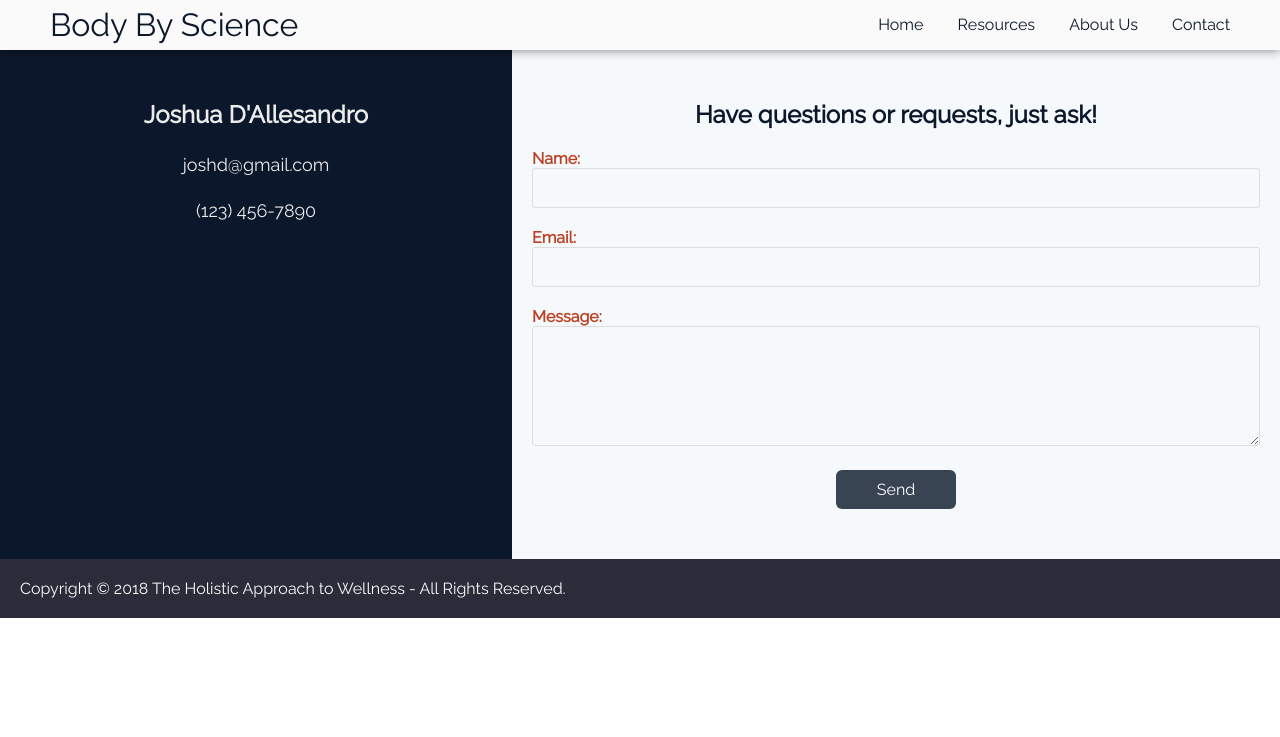
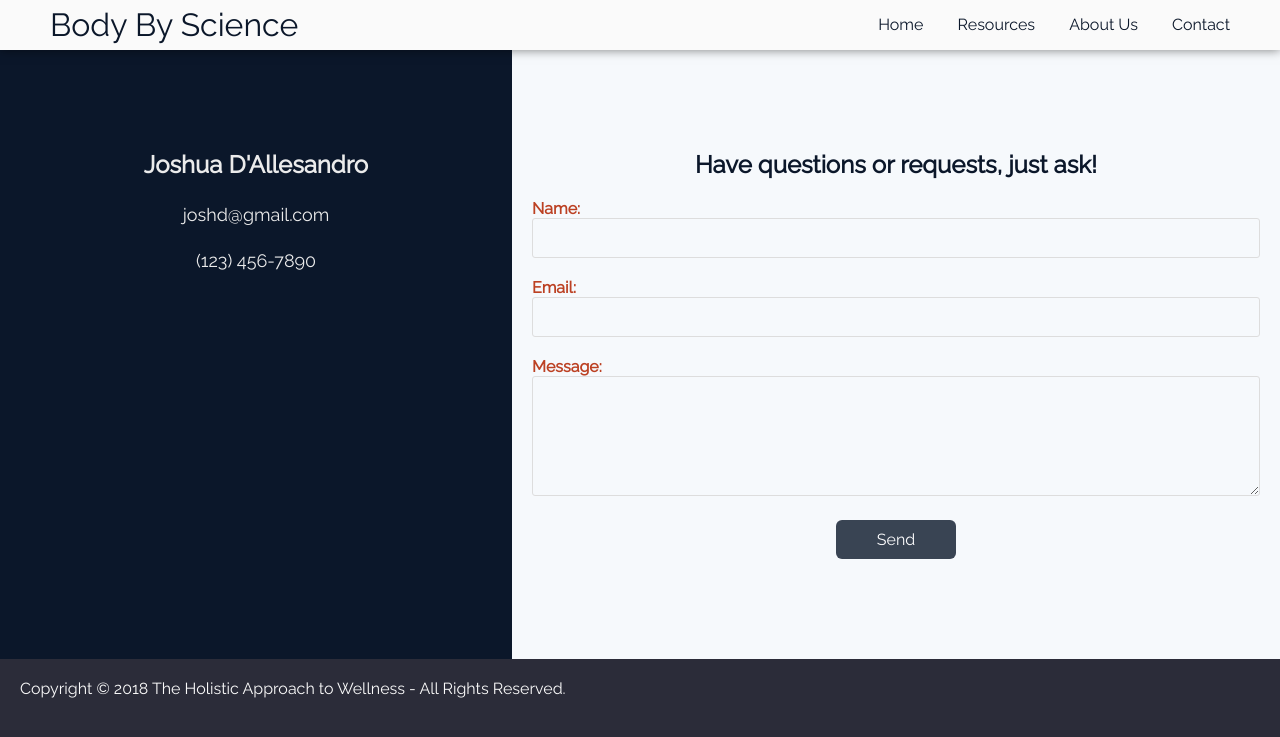
Before and after one commit to bdowe/body_by_science, a Python web app: template src/templates/contact.html in a window 1280 px wide. Shown: the top 737 px of the page. Run offline with Jinja, Linux system fonts and the light colour scheme; the template is opened without the code that fills it, so the values that code supplies are empty; style sheets or scripts are compiled from the project's sources; some libraries are stand-ins or nearby versions.

Commit message:
Style contact page

```diff
--- a/src/static/css/compiled/contact.css
+++ b/src/static/css/compiled/contact.css
@@ -5,7 +5,7 @@
   display: flex;
 }
 .contact .flex-row .flex-column {
-  padding: 100px 20px 50px;
+  padding: 150px 20px 100px;
 }
 .contact .flex-row .flex-column.contact-info {
   flex-basis: auto;
--- a/src/static/css/compiled/resources.css
+++ b/src/static/css/compiled/resources.css
@@ -1,3 +1,6 @@
+.resources {
+  background-color: #FFF;
+}
 .resources .page-form {
   padding-top: 50px;
 }
--- a/src/static/css/compiled/utilities.css
+++ b/src/static/css/compiled/utilities.css
@@ -1,3 +1,6 @@
+body {
+  background-color: #2B2C39;
+}
 .page-form {
   position: relative;
 }
--- a/src/static/css/contact.less
+++ b/src/static/css/contact.less
@@ -3,7 +3,7 @@
     .flex-row {
         display: flex;
         .flex-column {
-            padding: 100px 20px 50px;
+            padding: 150px 20px 100px;
             &.contact-info {
                 flex-basis: auto;
                 width: 40%;
--- a/src/static/css/resources.less
+++ b/src/static/css/resources.less
@@ -1,4 +1,5 @@
 .resources {
+    background-color: #FFF;
     .page-form {
         padding-top: 50px;
         .container {
--- a/src/static/css/utilities.less
+++ b/src/static/css/utilities.less
@@ -1,3 +1,7 @@
+body {
+    background-color: #2B2C39;
+}
+
 .page-form {
     position: relative;
 }
```
